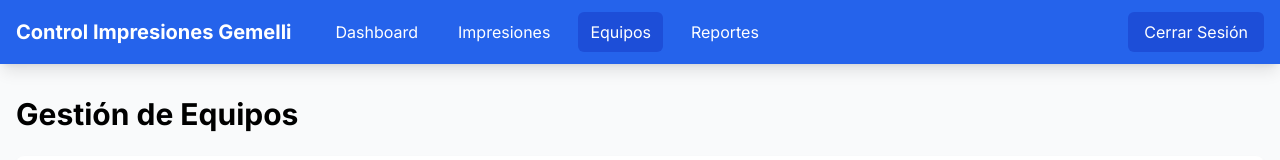
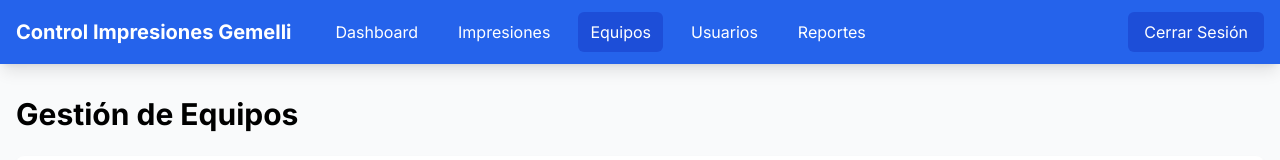
Before and after one commit to JMontes1986/GemelliPrintAgent, a Next.js app in the folder web/: page /dashboard/equipos in a window 1280 px wide. Shown: the top 160 px of the page. Built offline with nearby package versions, Linux system fonts and the light colour scheme; no server answers; the database is empty.

Commit message:
Update Navbar.tsx

```diff
--- a/web/components/Navbar.tsx
+++ b/web/components/Navbar.tsx
@@ -16,6 +16,7 @@ export default function Navbar() {
     { href: '/dashboard', label: 'Dashboard' },
     { href: '/dashboard/impresiones', label: 'Impresiones' },
     { href: '/dashboard/equipos', label: 'Equipos' },
+    { href: '/dashboard/usuarios', label: 'Usuarios' },
     { href: '/dashboard/reportes', label: 'Reportes' }
   ]
 
```
